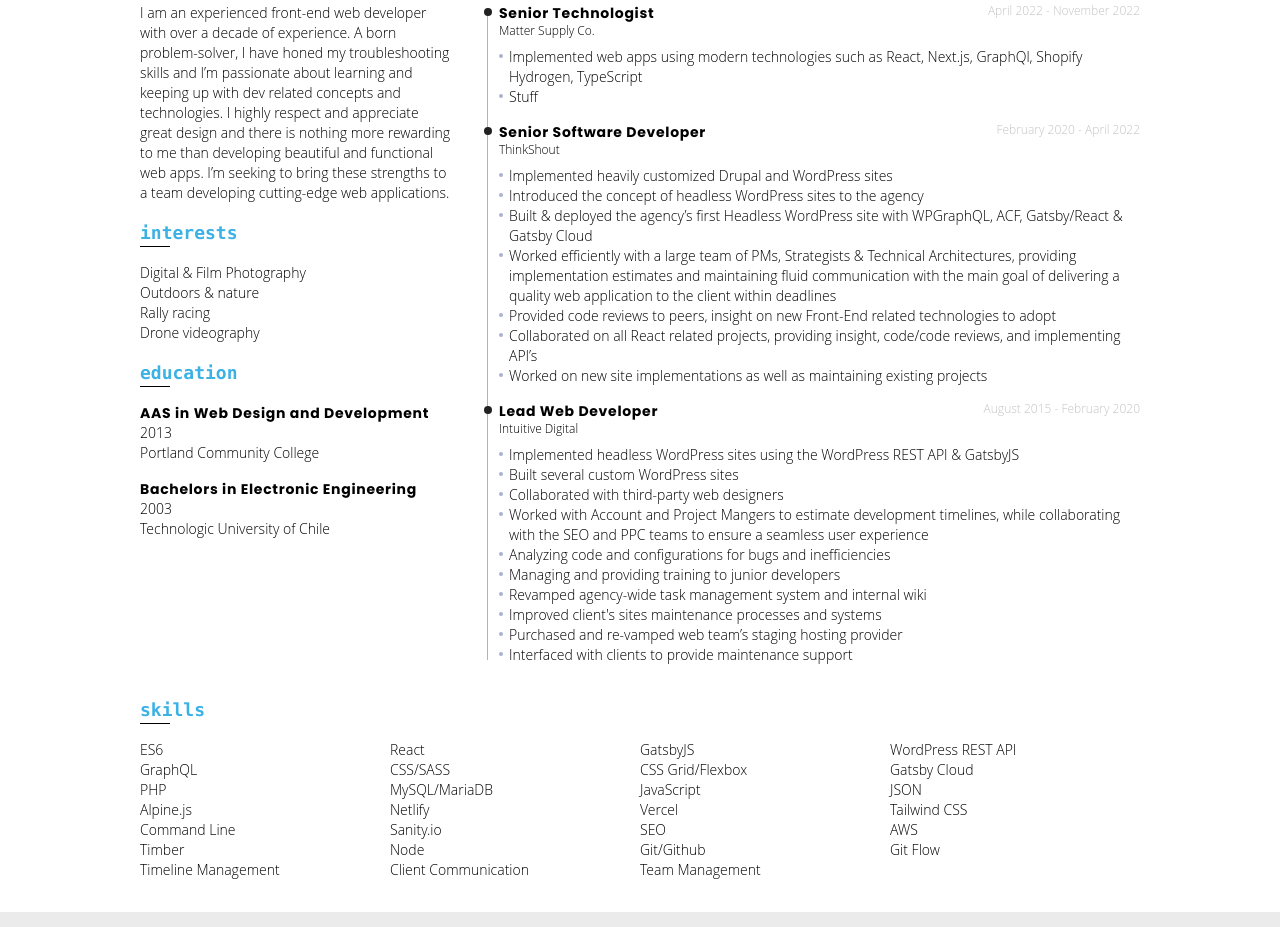
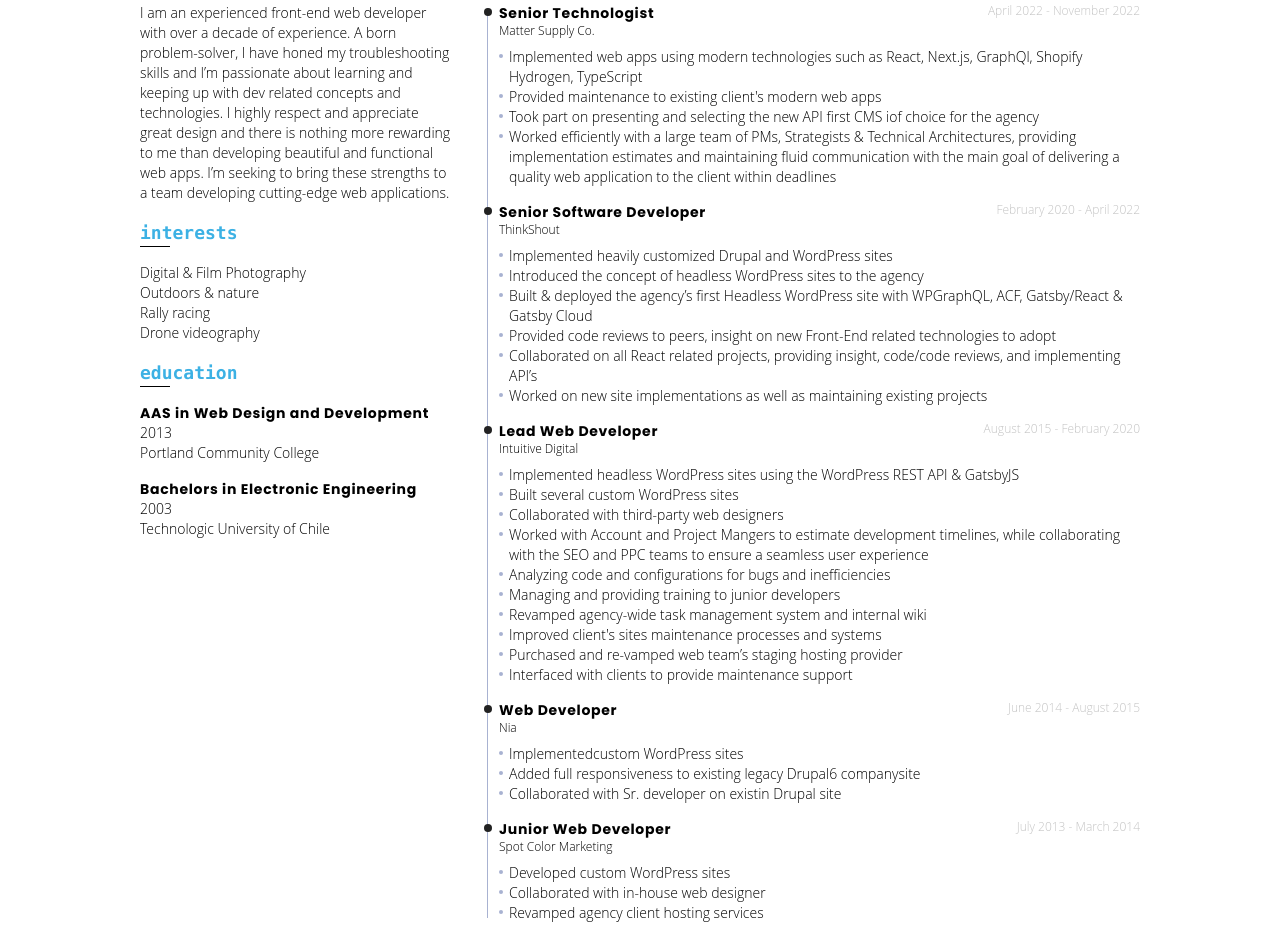
Before and after one commit to pastenes/richards-dev-site, a Gatsby site: page /resume in a window 1280 px wide. Shown: the part 237-1164 px from the top of the page. Built offline with nearby package versions, Linux system fonts and the light colour scheme; Gatsby itself is replaced by a stand-in of ours.

Commit message:
Hardcoded resume with content

```diff
--- a/src/pages/resume.jsx
+++ b/src/pages/resume.jsx
@@ -51,7 +51,9 @@ export default function Resume() {
                 <h5 className="rh5">Matter Supply Co.</h5>
                 <ul>
                   <li>Implemented web apps using modern technologies such as React, Next.js, GraphQl, Shopify Hydrogen, TypeScript</li>
-                  <li>Stuff</li>
+                  <li>Provided maintenance to existing client's modern web apps</li>
+                  <li>Took part on presenting and selecting the new API first CMS iof choice for the agency</li>
+                  <li>Worked efficiently with a large team of PMs, Strategists & Technical Architectures, providing implementation estimates and maintaining fluid communication with the main goal of delivering a quality web application to the client within deadlines</li>
                 </ul>
               </li>
               <li>
@@ -64,7 +66,6 @@ export default function Resume() {
                   <li>Implemented heavily customized Drupal and WordPress sites</li>
                   <li>Introduced the concept of headless WordPress sites to the agency</li>
                   <li>Built & deployed the agency’s first Headless WordPress site with WPGraphQL, ACF, Gatsby/React & Gatsby Cloud</li>
-                  <li>Worked efficiently with a large team of PMs, Strategists & Technical Architectures, providing implementation estimates and maintaining fluid communication with the main goal of delivering a quality web application to the client within deadlines</li>
                   <li>Provided code reviews to peers, insight on new Front-End related technologies to adopt</li>
                   <li>Collaborated on all React related projects, providing insight, code/code reviews, and implementing API’s</li>
                   <li>Worked on new site implementations as well as maintaining existing projects</li>
@@ -79,7 +80,7 @@ export default function Resume() {
                 <ul>
                   <li>Implemented headless WordPress sites using the WordPress REST API & GatsbyJS</li>
                   <li>Built several custom WordPress sites</li>
-                  <li>Collaborated with third-party web designers </li>
+                  <li>Collaborated with third-party web designers</li>
                   <li>Worked with Account and Project Mangers to estimate development timelines, while collaborating with the SEO and PPC teams to ensure a seamless user experience</li>
                   <li>Analyzing code and configurations for bugs and inefficiencies</li>
                   <li>Managing and providing training to junior developers </li>
@@ -87,6 +88,30 @@ export default function Resume() {
                   <li>Improved client's sites maintenance processes and systems</li>
                   <li>Purchased and re-vamped web team’s staging hosting provider</li>
                   <li>Interfaced with clients to provide maintenance support</li>
+                </ul>
+              </li>
+              <li>
+                <div className="flex justify-between">
+                  <h4 className="rh4">Web Developer</h4>
+                  <span className='rdate'>June 2014 - August 2015</span>
+                </div>
+                <h5 className="rh5">Nia</h5>
+                <ul>
+                  <li>Implementedcustom WordPress sites</li>
+                  <li>Added full responsiveness to existing legacy Drupal6 companysite</li>
+                  <li>Collaborated with Sr. developer on existin Drupal site</li>
+                </ul>
+              </li>
+              <li>
+                <div className="flex justify-between">
+                  <h4 className="rh4">Junior Web Developer</h4>
+                  <span className='rdate'>July 2013 - March 2014</span>
+                </div>
+                <h5 className="rh5">Spot Color Marketing</h5>
+                <ul>
+                  <li>Developed custom WordPress sites</li>
+                  <li>Collaborated with in-house web designer</li>
+                  <li>Revamped agency client hosting services</li>
                 </ul>
               </li>
             </ul>
```
